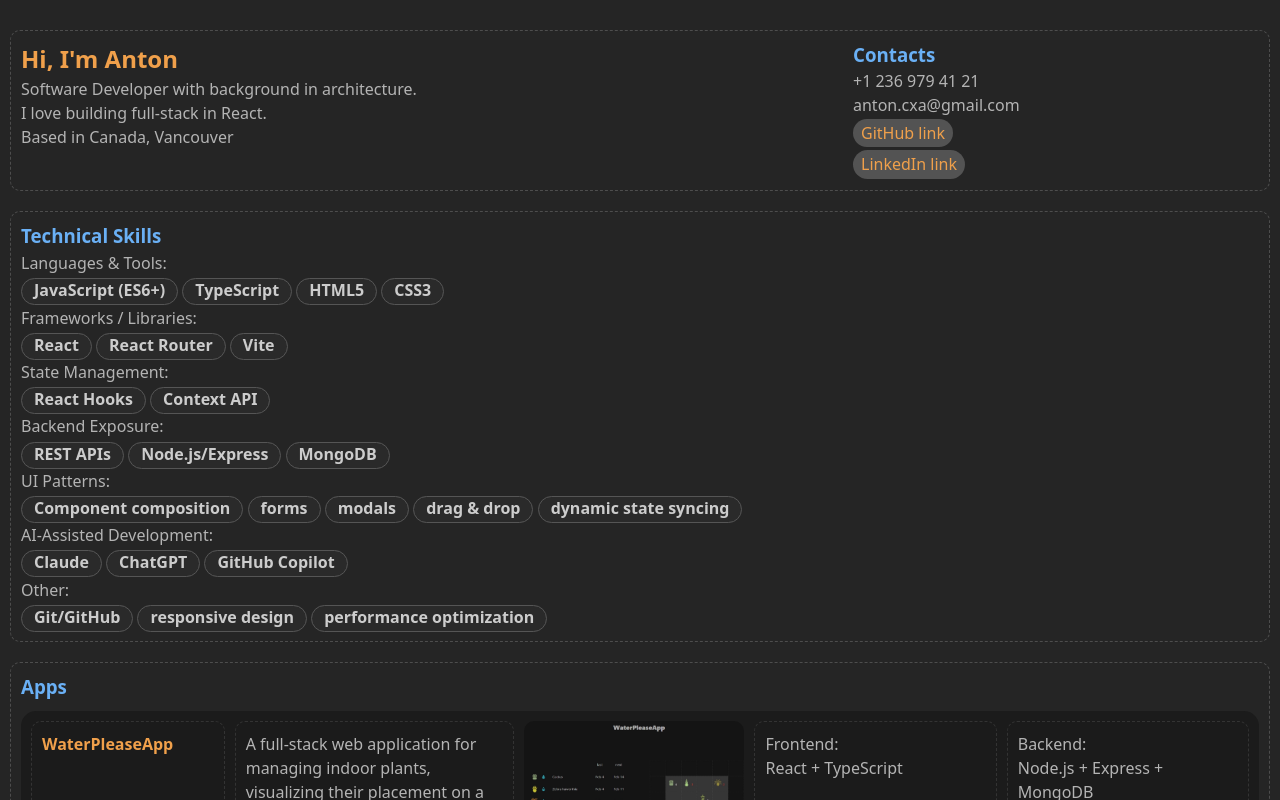
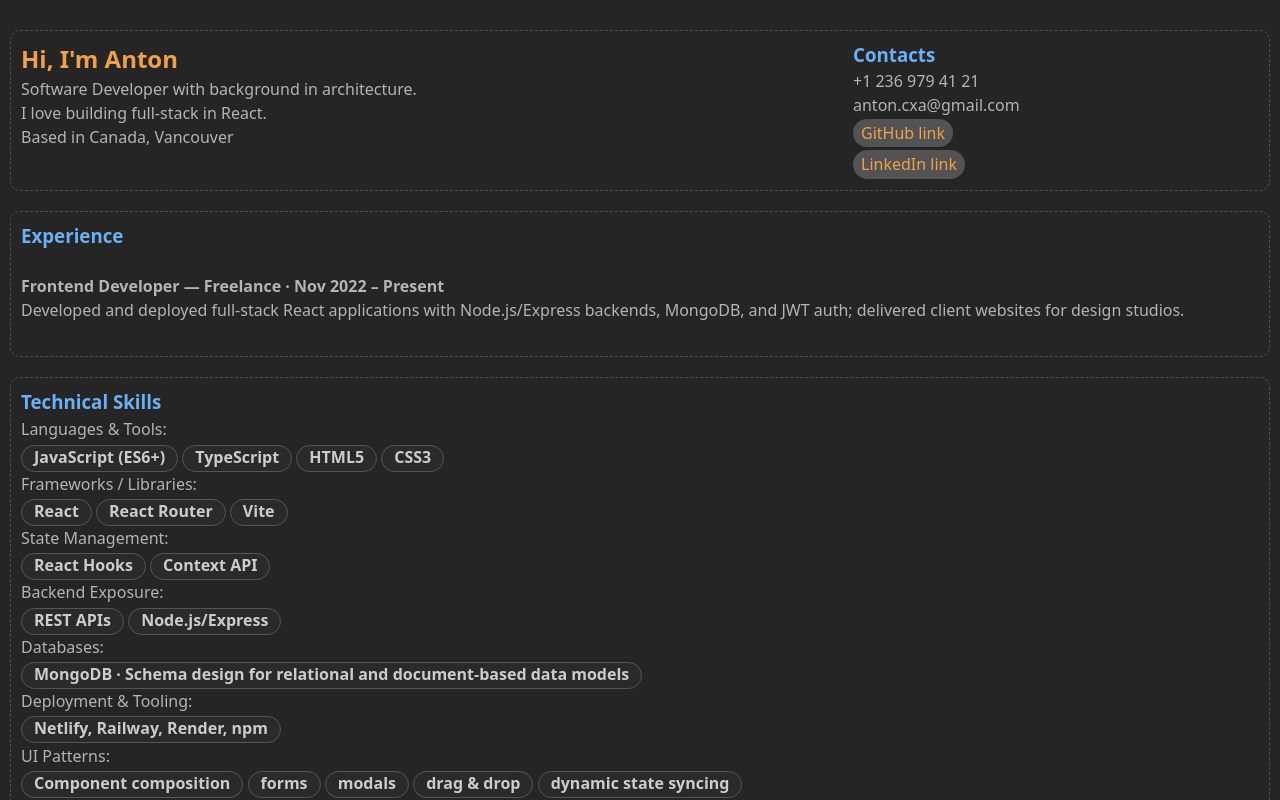
Before and after one commit to Anty-Anty/AK, a React (Vite) app: page / in a window 1280 px wide. Shown: the top 800 px of the page. Built offline with nearby package versions, Linux system fonts and the light colour scheme.

Commit message:
Add Experience section

```diff
--- a/src/pages/MainPage.jsx
+++ b/src/pages/MainPage.jsx
@@ -99,6 +99,19 @@ const MainPage = () => {
       </div>
 
       {/* TECH STACK */}
+   <div className="section education">
+        <h3>
+          <span className="blue">Experience</span>
+        </h3>
+        <br />
+        <h4>Frontend Developer — Freelance · Nov 2022 – Present</h4>
+        <p>
+Developed and deployed full-stack React applications with Node.js/Express backends, MongoDB, and JWT auth; delivered client websites for design studios.
+        </p>
+        <br />
+      </div>
+
+      {/* TECH STACK */}
       <div className="section tech-stack">
         {/* <div className="line_yellow"></div> */}
         {/* <hr className="line_yellow" /> */}
@@ -129,8 +142,21 @@ const MainPage = () => {
           Backend Exposure:
           <br />
           <strong>
-            <span className="white chip">REST APIs</span> <span className="white chip">Node.js/Express</span> <span className="white chip">MongoDB</span>
+            <span className="white chip">REST APIs</span> <span className="white chip">Node.js/Express</span>
           </strong>
+          <br />
+          Databases:
+          <br />
+          <strong>
+            <span className="white chip">MongoDB · Schema design for relational and document-based data models
+          </span>
+           </strong>
+          <br />
+          Deployment & Tooling:
+          <br />
+          <strong>
+            <span className="white chip">Netlify, Railway, Render, npm</span>
+            </strong>
           <br />
           UI Patterns:
           <br />
@@ -278,7 +304,7 @@ const MainPage = () => {
         </p>
         <br />
         <h3>
-          <span className="blue">Previous Career</span>
+          <span className="blue">Previous Experience</span>
         </h3>
         <br />
         <h4>Architect / Architectural designer (10+ years)</h4>
```
